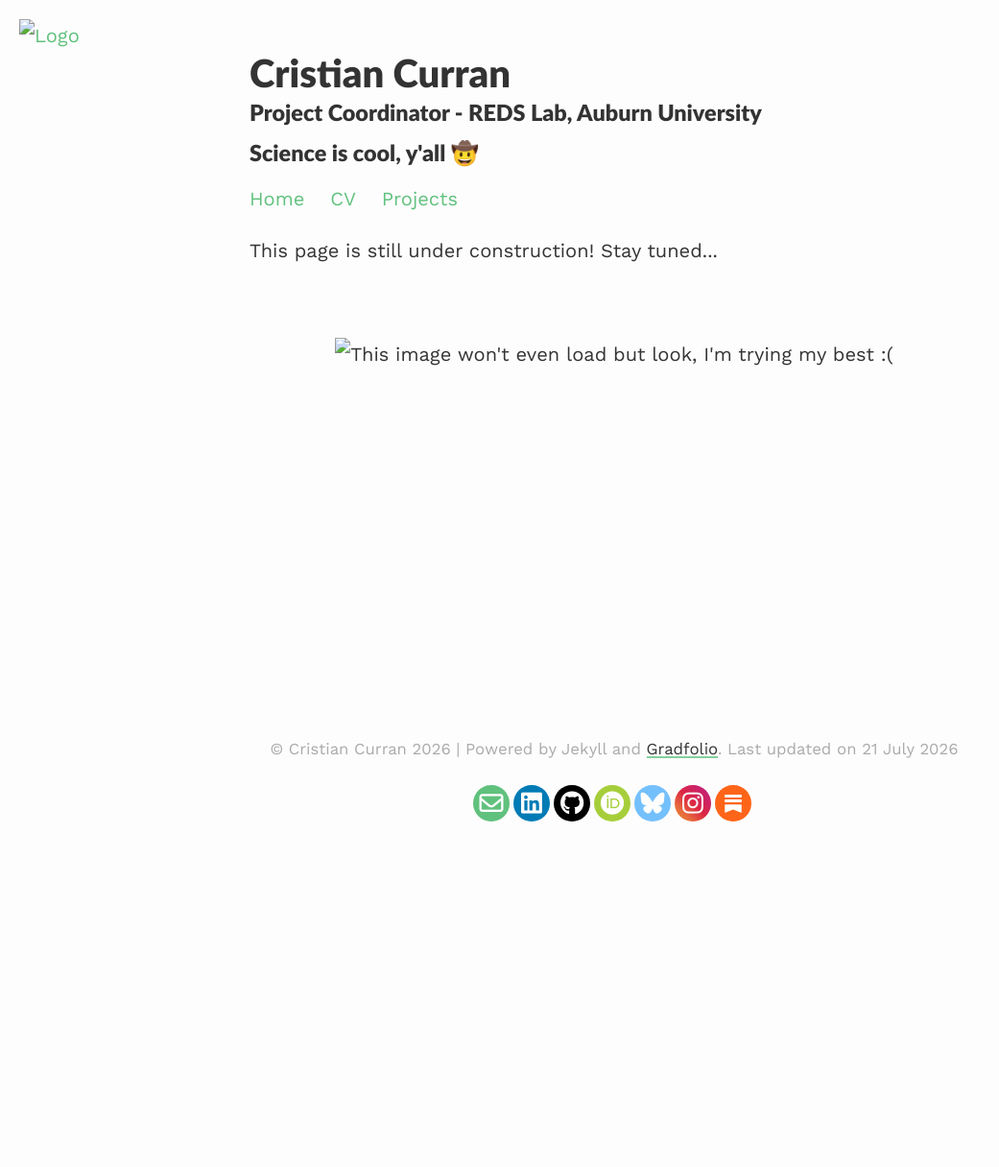
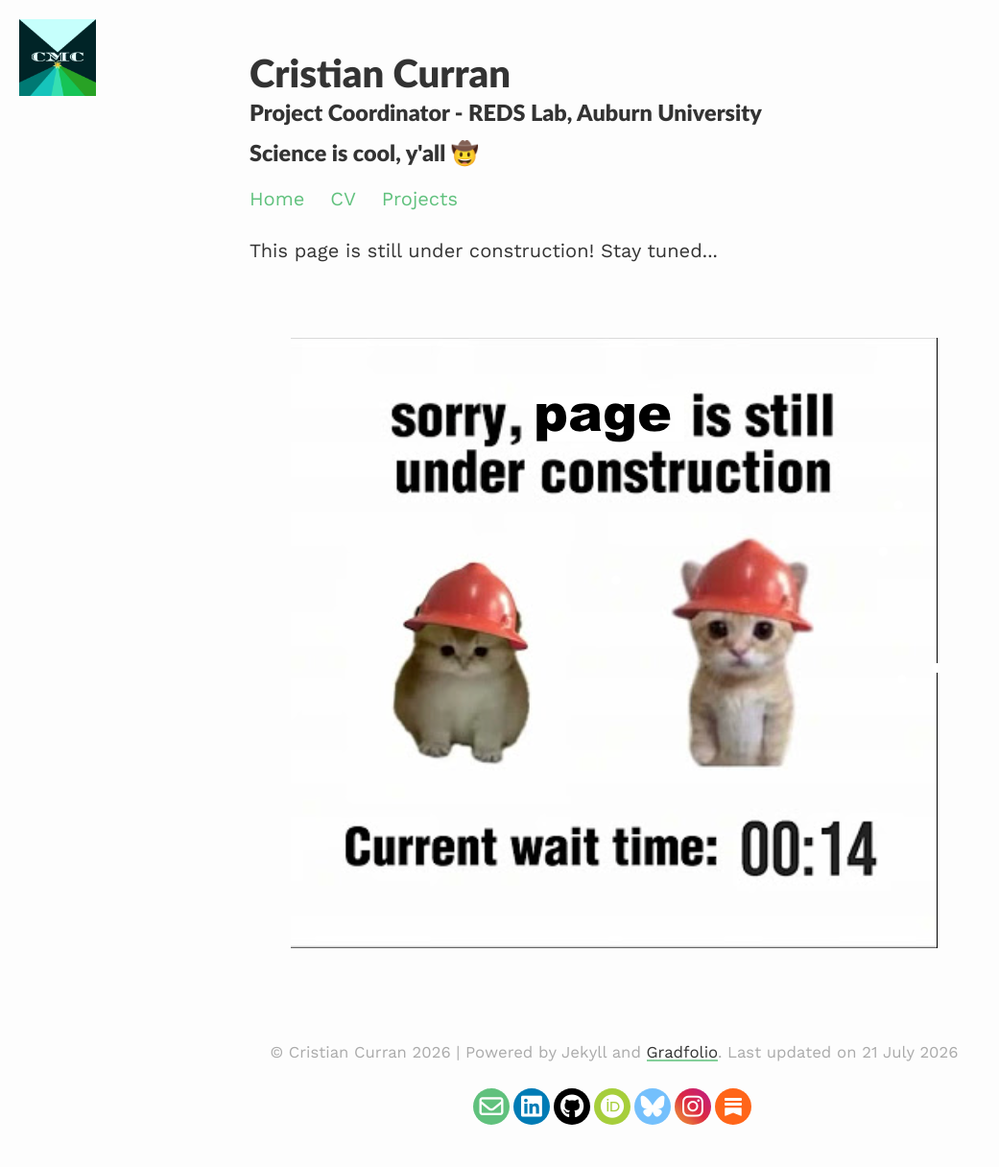
Before and after one commit to cmcurran410/cmcurran410.github.io, a Jekyll site: the page built from _pages/projects.md, in a window 1280 px wide. Shown: the whole page at 96% size, without its empty margins (0-1041 px from the left). Built offline with Jekyll 4.4.1, drawn with Linux system fonts in a browser that asks for light colours; before the commit the page ends 900 px from its top, so only the background shows below that.

Commit message:
Fixed image loading issues

```diff
--- a/_layouts/default.html
+++ b/_layouts/default.html
@@ -12,7 +12,7 @@
   {% unless layout.hide_header_nav or page.hide_header_nav %}
   <header>
     <a href = "{{ site.baseurl }}/">
-    <img src= "{{ ''../assets/favicon/Cmc.png' | relative_url }}"
+    <img src= "{{ '../assets/favicon/Cmc.png' | relative_url }}"
         alt="Logo"
         class = "site-logo">
         </a>
```
Also changed, not shown: assets/images/construction.png (added).
